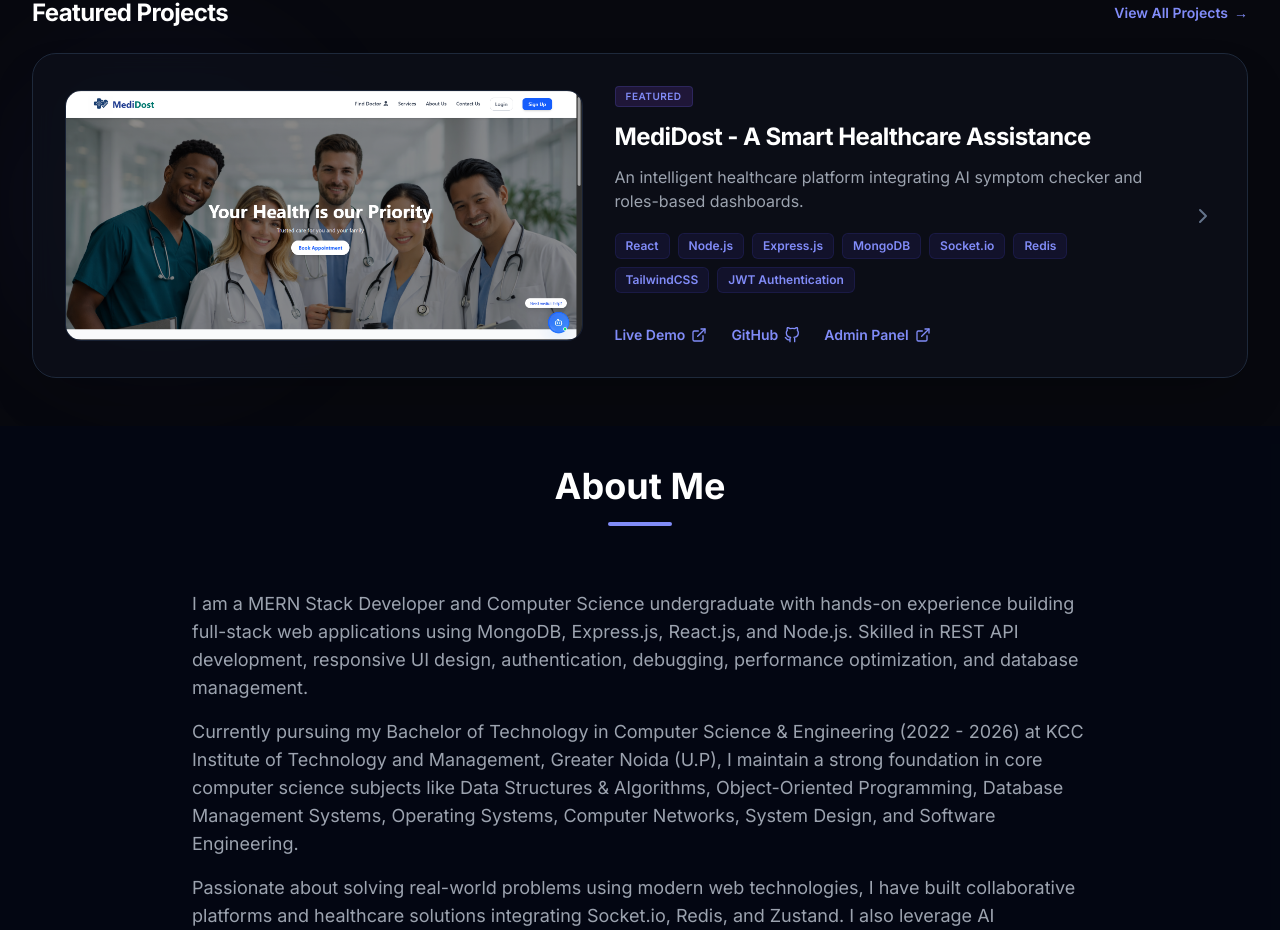
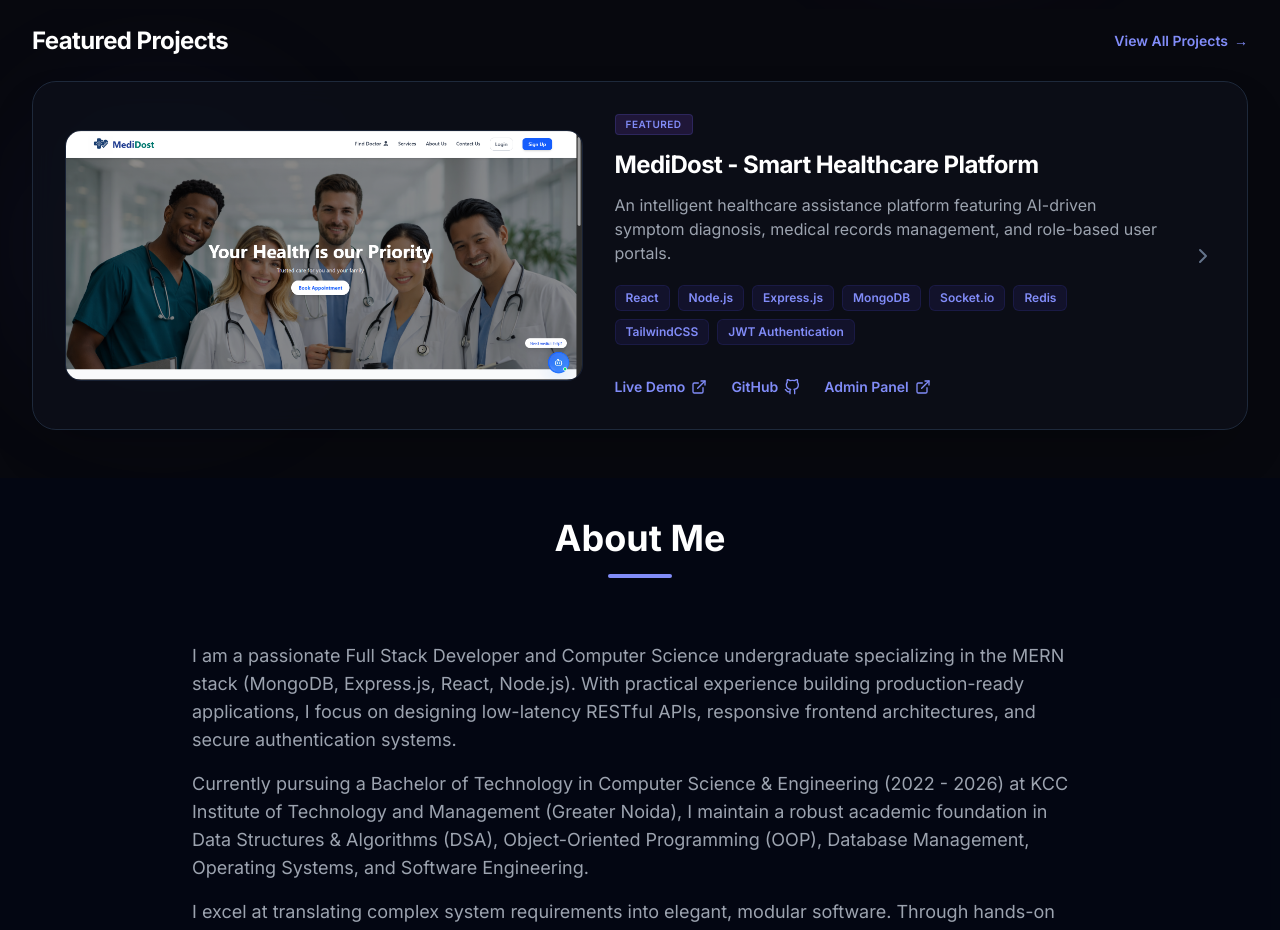
Before and after one commit to Krishnasingh9999/Portfolio, a React (Vite) app: page / in a window 1280 px wide. Shown: the part 827-1757 px from the top of the page. Built offline with nearby package versions, Linux system fonts and the light colour scheme.

Commit message:
My Portfolio

```diff
--- a/src/data/portfolioData.ts
+++ b/src/data/portfolioData.ts
@@ -3,16 +3,16 @@ import { Project, SkillCategory, Experience, SocialLink } from '../types';
 export const personalInfo = {
   name: "Krishna Singh",
   roles: ["MERN Stack Developer", "Full Stack Developer", "Software Engineer"],
-  tagline: "I build real-time, scalable and user-friendly web applications. Passionate about clean code, data structures and solving real-world problems.",
+  tagline: "Full Stack Developer specializing in building high-performance MERN applications, real-time collaboration engines, and scalable backend architectures. Committed to writing clean, type-safe code and solving complex algorithm challenges.",
   resumeUrl: "https://drive.google.com/file/d/19px6_U6Js1EnCj3aiLq_GOsf6OFedfGg/view?usp=sharing",
   bioParagraphs: [
-    "I am a MERN Stack Developer and Computer Science undergraduate with hands-on experience building full-stack web applications using MongoDB, Express.js, React.js, and Node.js. Skilled in REST API development, responsive UI design, authentication, debugging, performance optimization, and database management.",
-    "Currently pursuing my Bachelor of Technology in Computer Science & Engineering (2022 - 2026) at KCC Institute of Technology and Management, Greater Noida (U.P), I maintain a strong foundation in core computer science subjects like Data Structures & Algorithms, Object-Oriented Programming, Database Management Systems, Operating Systems, Computer Networks, System Design, and Software Engineering.",
-    "Passionate about solving real-world problems using modern web technologies, I have built collaborative platforms and healthcare solutions integrating Socket.io, Redis, and Zustand. I also leverage AI productivity tools to accelerate development workflows and code quality."
+    "I am a passionate Full Stack Developer and Computer Science undergraduate specializing in the MERN stack (MongoDB, Express.js, React, Node.js). With practical experience building production-ready applications, I focus on designing low-latency RESTful APIs, responsive frontend architectures, and secure authentication systems.",
+    "Currently pursuing a Bachelor of Technology in Computer Science & Engineering (2022 - 2026) at KCC Institute of Technology and Management (Greater Noida), I maintain a robust academic foundation in Data Structures & Algorithms (DSA), Object-Oriented Programming (OOP), Database Management, Operating Systems, and Software Engineering.",
+    "I excel at translating complex system requirements into elegant, modular software. Through hands-on projects, I have integrated real-time state synchronization using Socket.io, database caching with Redis, and state management via Zustand. I continuously explore new technologies and AI-assisted workflows to maximize code quality and efficiency."
   ],
   stats: [
-    { label: "LeetCode Challenges", value: "100+" },
-    { label: "Certifications", value: "4" }
+    { label: "DSA Solutions", value: "200+" },
+    { label: "Industry Certifications", value: "8" }
   ]
 };
 
@@ -125,12 +125,12 @@ export const projects: Project[] = [
   {
     id: "project-1",
     title: "SyncTube - Real-Time Collaborative Watch Party Platform",
-    description: "A watch party platform enabling real-time multi-user media sync and interactive text chat.",
+    description: "A synchronized media platform enabling multi-user real-time watch parties with bi-directional playback control and interactive chat rooms.",
     bullets: [
-      "Developed a full-stack watch party platform using **MongoDB**, **Express.js**, **React**, **Node.js**, **Socket.IO**, and **Redis**.",
-      "Implemented synchronized video playback and real-time chat for seamless multi-user collaboration.",
-      "Built secure private room management and optimized state handling using **Zustand**.",
-      "Designed a responsive user interface compatible across mobile, tablet, and desktop devices."
+      "Architected a real-time collaborative watch party platform leveraging Socket.io for low-latency player state synchronization and Redis pub/sub for room session scaling.",
+      "Engineered synchronized media playback algorithms ensuring millisecond-level sync precision across multiple connected peers.",
+      "Implemented client-side session optimization using Zustand, minimizing component re-renders during active state changes.",
+      "Designed an elegant, responsive dark-themed user interface utilizing Tailwind CSS, fully optimized for mobile and desktop screens."
     ],
     tech: ["React", "Node.js", "Express.js", "MongoDB", "Socket.io", "Redis", "Zustand", "TailwindCSS", "JWT Authentication"],
     github: "https://github.com/Krishnasingh9999/synctube-watchparty-platform",
@@ -139,14 +139,14 @@ export const projects: Project[] = [
   },
   {
     id: "project-2",
-    title: "MediDost - A Smart Healthcare Assistance",
-    description: "An intelligent healthcare platform integrating AI symptom checker and roles-based dashboards.",
+    title: "MediDost - Smart Healthcare Platform",
+    description: "An intelligent healthcare assistance platform featuring AI-driven symptom diagnosis, medical records management, and role-based user portals.",
     bullets: [
-      "Developed a full-stack healthcare web application in a team environment using **MongoDB**, **Express.js**, **React**, and **Node.js**, **Socket.IO**, and **Redis** following SDLC principles from requirement analysis to deployment.",
-      "Implemented an **AI-based symptom checker** that analyzes user inputs and recommends appropriate doctors, reducing manual effort in appointment handling and medical report management through AI-assisted automation.",
-      "Independently developed and maintained backend modules, integrated **REST APIs**, and built secure role-based dashboards using **JWT authentication** and **bcrypt hashing** for multiple user roles.",
-      "Troubleshot application issues and optimized system performance, reducing page reload time by **15%** and supporting **200+** concurrent users.",
-      "Ensured responsive UI compatibility across multiple devices and modern browsers."
+      "Developed a full-stack healthcare ecosystem adhering to SDLC principles from requirement specification through integration testing to containerized deployment.",
+      "Integrated an AI symptom checker utilizing structured classification models to map symptoms and recommend localized specialized physicians.",
+      "Designed secure role-based access control (RBAC) dashboards for patients, doctors, and admins using JWT tokens and bcrypt password salting.",
+      "Optimized backend queries and database indexing, decreasing page initialization times by 15% and accommodating 200+ concurrent active connections.",
+      "Constructed a responsive, mobile-first frontend with cross-browser compatibility and smooth micro-animations."
     ],
     tech: ["React", "Node.js", "Express.js", "MongoDB", "Socket.io", "Redis", "TailwindCSS", "JWT Authentication"],
     github: "https://github.com/SmartHealthcareAssistant/A-Smart-Healthcare-Platform-MediDost",
@@ -156,13 +156,13 @@ export const projects: Project[] = [
   },
   {
     id: "project-3",
-    title: "E-Commerce Web Application",
-    description: "A dynamic Java e-commerce store with secure user session tracking and optimized performance.",
+    title: "Java E-Commerce Web Engine",
+    description: "A high-performance e-commerce platform built with native Java web technologies, featuring secure session tracking and SQL-injection defense.",
     bullets: [
-      "Developed Java Web Store using **JSP**, **Servlets**, and **JDBC** with **MySQL** database.",
-      "Implemented secure session tracking for shopping carts and user profile checkout flows.",
-      "Optimized server-side request routing, achieving **30%** reduction in query delays.",
-      "Designed secure input validation controls to prevent **SQL injection** and secure user transactions."
+      "Engineered an e-commerce platform using JSP, Servlets, and JDBC linked to a structured MySQL relational database.",
+      "Implemented secure, stateful session tracking for dynamic shopping carts and checkout invoice flows.",
+      "Optimized server-side request pipelines and connection pooling, achieving a 30% reduction in database retrieval latencies.",
+      "Implemented parameterized SQL queries and output sanitization to guard against injection vectors and Cross-Site Scripting (XSS)."
     ],
     tech: ["Java", "JSP", "Servlets", "SQL", "MySQL", "HTML5", "CSS3", "JavaScript"],
     github: "https://github.com/Krishnasingh9999/eCommerce_website",
```
Also changed, not shown: 1 other file (tests, documents, lock files or other folders).
